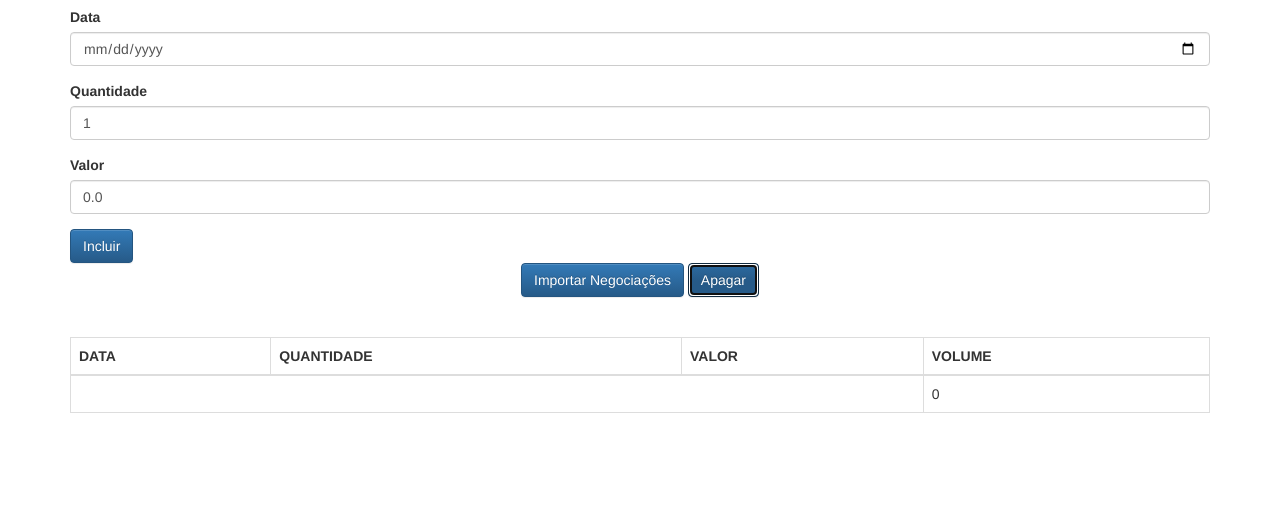
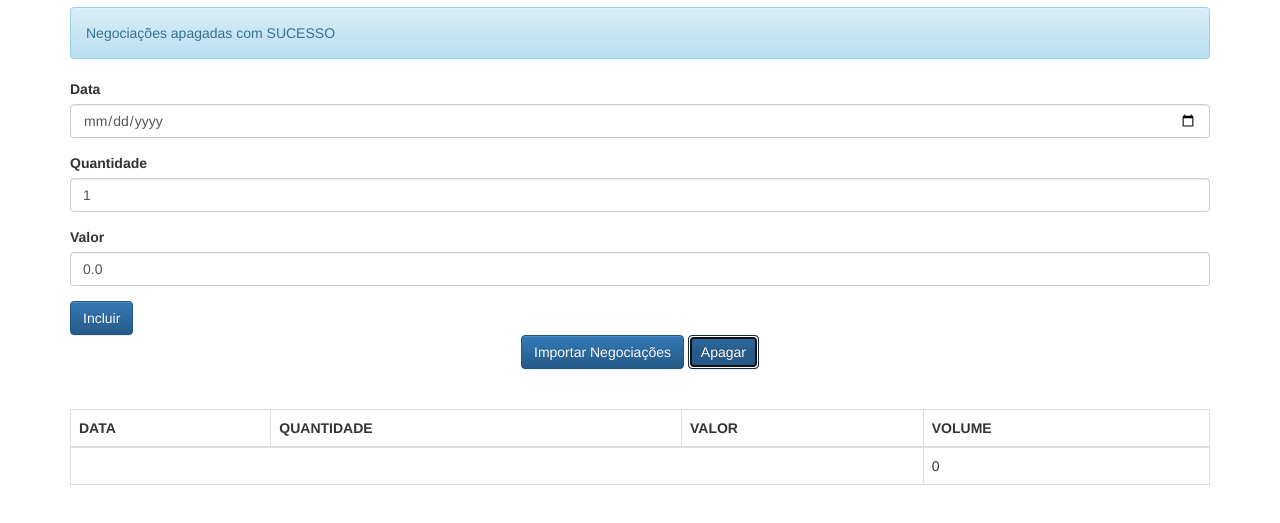
Before and after one commit to jferraz84/javaScript-Avancado, a plain HTML site: page client/index.html in a window 1280 px wide. Both pictures are taken after a click on the button "Apagar". Shown: the part 63-586 px from the top of the page. Drawn offline with Linux system fonts and the light colour scheme.

Commit message:
Módulo 2 - Aula 1 - Usando 'arrow Function, Reflect.apply'

```diff
--- a/client/index.html
+++ b/client/index.html
@@ -37,7 +37,7 @@
         <button class="btn btn-primary text-center" type="button">
             Importar Negociações
         </button>
-        <button class="btn btn-primary text-center" type="button">
+        <button onclick="negociacaoController.apaga()" class="btn btn-primary text-center" type="button">
             Apagar
         </button>
     </div>
--- a/client/js/app/controllers/NegociacaoController.js
+++ b/client/js/app/controllers/NegociacaoController.js
@@ -7,8 +7,12 @@ class NegociacaoController {
         this._inputData = $('#data');
         this._inputQuantidade = $('#quantidade');
         this._inputValor = $('#valor');
+                                                        // arrow Function " => "
+        this._listaNegociacoes = new ListaNegociacoes(model =>
 
-        this._listaNegociacoes = new ListaNegociacoes();
+            this._negociacoesView.update(model));
+
+
         this._negociacoesView = new NegociacoesView($('#negociacoesView'));
         this._negociacoesView.update(this._listaNegociacoes);
 
@@ -22,12 +26,18 @@ class NegociacaoController {
 
         event.preventDefault();
         this._listaNegociacoes.adiciona(this._criaNegociacao());
-        this._negociacoesView.update(this._listaNegociacoes);
 
         this._mensagem.texto = 'Negociação realizada com sucesso';
         this._mensagemView.update(this._mensagem);
 
         this._limpaFormulario();
+    }
+
+    apaga(){
+        this._listaNegociacoes.esvazia();
+
+        this._mensagem.texto = "Negociações apagadas com SUCESSO";
+        this._mensagemView.update(this._mensagem);
     }
 
     _criaNegociacao() {
--- a/client/js/app/models/ListaNegociacoes.js
+++ b/client/js/app/models/ListaNegociacoes.js
@@ -1,13 +1,17 @@
 class ListaNegociacoes {
 
-    constructor(){
+    constructor(armadilha){
 
         this._negociacoes = []; // -> Cria uma lista de negociacoes
+        this._armadilha = armadilha;
+
     }
 
     adiciona(negociacao) {
 
         this._negociacoes.push(negociacao);
+        this._armadilha(this);
+
 
     }
 
@@ -16,4 +20,9 @@ class ListaNegociacoes {
         return [].concat(this._negociacoes);
     }
 
+    esvazia(){
+        this._negociacoes = [];
+        this._armadilha(this);
+
+    }
 }
```
